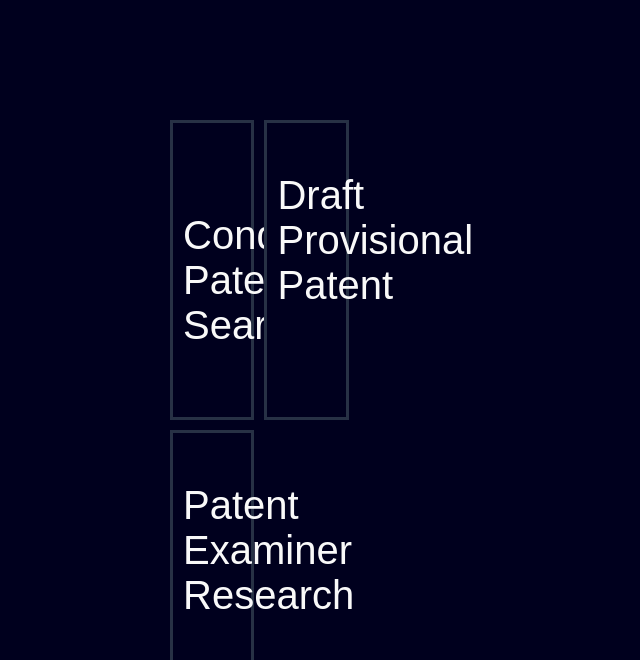
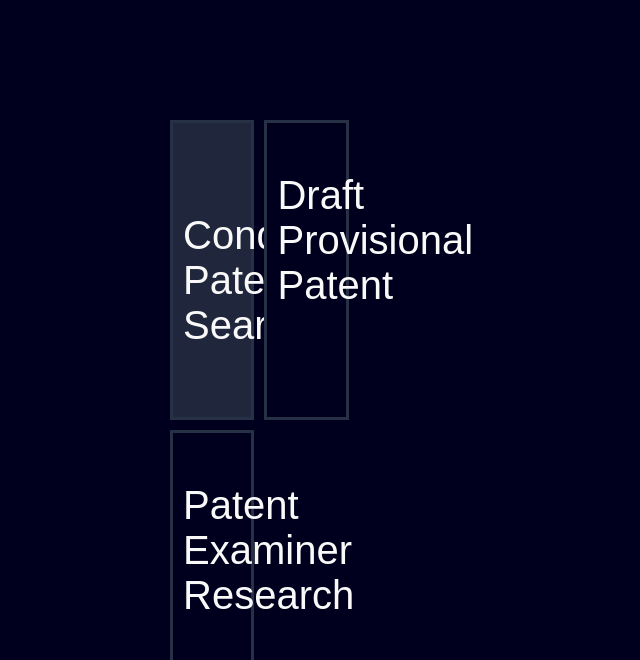
Before and after one commit to madhawadias/patent-extraction, a Flask app: template back_end/templates/main_page.html in a window 1280 px wide, with the pointer over the restyled element. Shown: the part 225-885 px from the top of the page, without its empty margins (343-983 px from the left). Run offline with Flask 2, Linux system fonts and the light colour scheme; the template is opened without the code that fills it, so the values that code supplies are empty.

Commit message:
main page hover

```diff
--- a/back_end/templates/main_page.html
+++ b/back_end/templates/main_page.html
@@ -42,6 +42,9 @@
                 padding-top: 50px;
 
             }
+            .column:hover{
+                background-color:#20273d;
+            }
 
             .row:after {
                 content: "";
```
